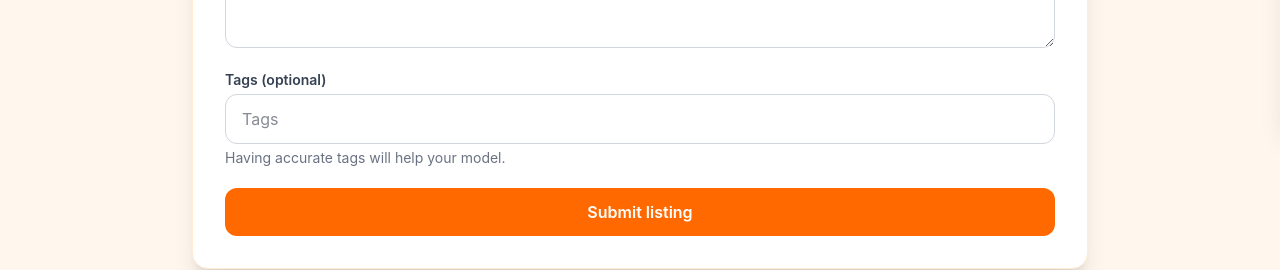
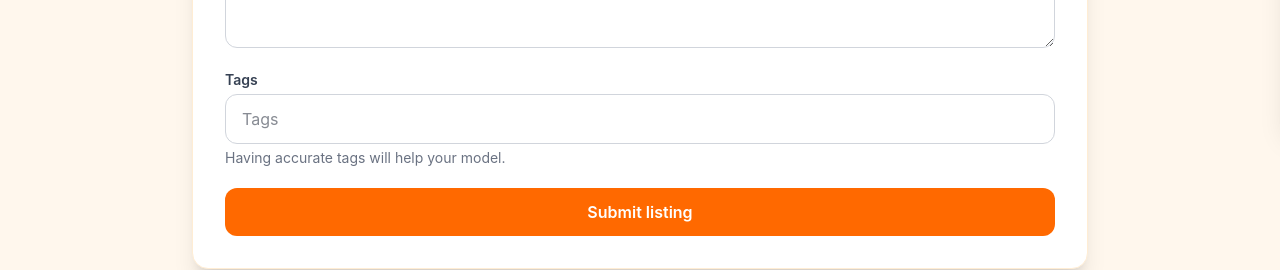
Before and after one commit to parsij/3Dprintings.xyz, a React (Vite) app: page /create in a window 1280 px wide. Shown: the part 675-945 px from the top of the page. Built offline with nearby package versions, Linux system fonts and the light colour scheme; no server answers.

Commit message:
feat: implement user authentication with JWT and cookie support, enhance form validation, and update product listing functionality

```diff
--- /dev/null
+++ b/src/components/Tags.jsx
@@ -0,0 +1,23 @@
+import React from 'react'
+
+const Tags = ({text, handleChange}) => {
+    return (
+        <>
+            <div className="sm:col-span-2">
+                <label htmlFor="tags" className="mb-1 block text-sm font-semibold text-gray-700">
+                  Tags
+                </label>
+                <input
+                  id="tags"
+                  name="tags"
+                  type="text"
+                  value={text}
+                  onChange={handleChange}
+                  placeholder="Tags"
+                  className="w-full rounded-xl border border-gray-300 bg-white px-4 py-3 outline-none transition focus:border-orange-500 focus:ring-2 focus:ring-orange-500/30"
+                />
+                <p className="mt-1 text-sm text-gray-500">Having accurate tags will help your model.</p>
+              </div></>
+    )
+}
+export default Tags
--- a/src/routes/SubmitModel.jsx
+++ b/src/routes/SubmitModel.jsx
@@ -2,6 +2,7 @@ import { useEffect, useMemo, useState } from "react";
 import SmallNavBar from "../components/SmallNavBar.jsx";
 import SideMenu from "../components/SideMenu.jsx";
 import { submitModelListing } from "../services/modelListingService.js";
+import Tags from "../components/Tags.jsx";
 
 const defaultForm = {
   modelName: "",
@@ -40,6 +41,7 @@ export default function SubmitModel() {
   const [isSubmitting, setIsSubmitting] = useState(false);
   const [submitMessage, setSubmitMessage] = useState("");
   const [isDragActive, setIsDragActive] = useState(false);
+  const [tags, setTags] = useState("");
 
   useEffect(() => {
     const urls = photos.map((file) => URL.createObjectURL(file));
@@ -277,22 +279,7 @@ export default function SubmitModel() {
                 )}
               </div>
 
-              <div className="sm:col-span-2">
-                <label htmlFor="tags" className="mb-1 block text-sm font-semibold text-gray-700">
-                  Tags (optional)
-                </label>
-                <input
-                  id="tags"
-                  name="tags"
-                  type="text"
-                  value={form.tags}
-                  onChange={handleChange}
-                  placeholder="Tags"
-                  className="w-full rounded-xl border border-gray-300 bg-white px-4 py-3 outline-none transition focus:border-orange-500 focus:ring-2 focus:ring-orange-500/30"
-                />
-                <p className="mt-1 text-sm text-gray-500">Having accurate tags will help your model.</p>
-              </div>
-            </div>
+        <Tags text={tags} handleChange={(e) => setTags(e.target.value)} />            </div>
 
             <button
               type="submit"
```
